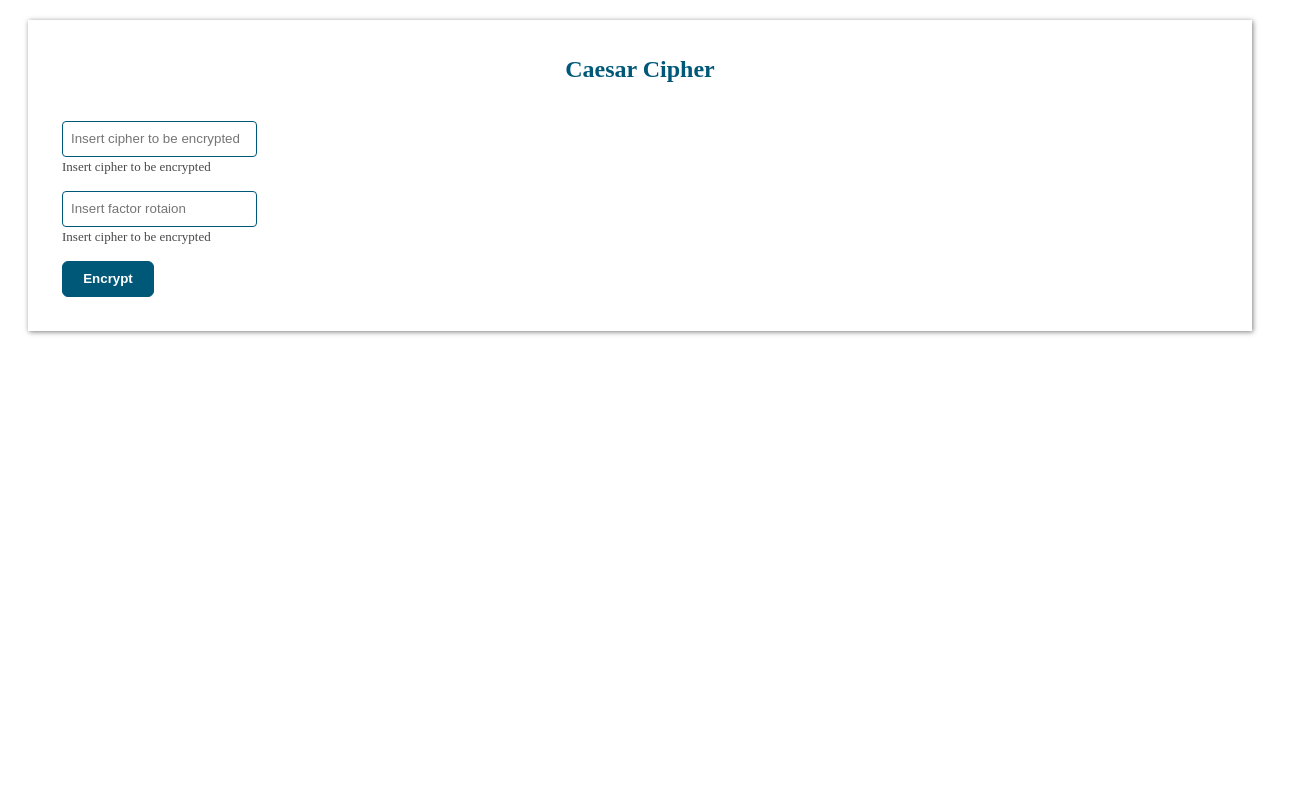
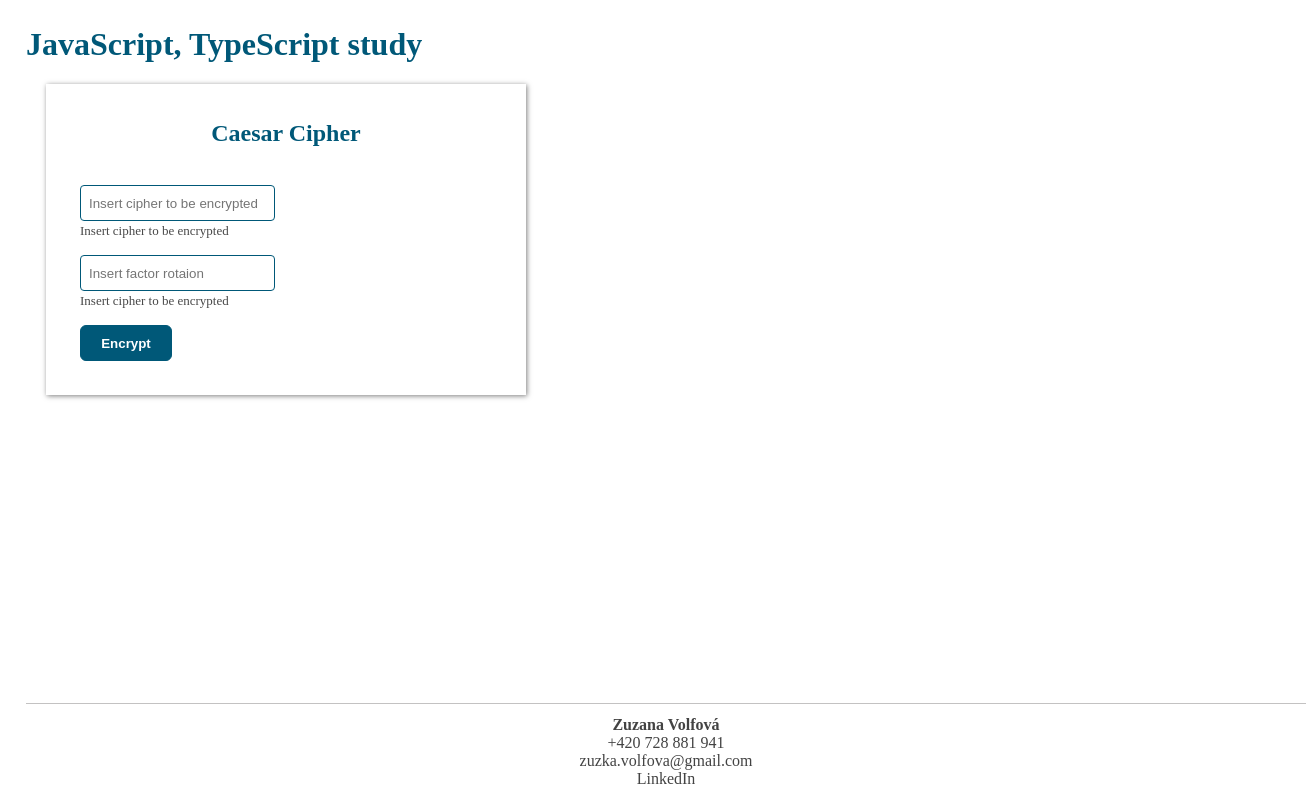
Before and after one commit to zuzanavolfova/javaScriptStudy, a plain HTML site: page index.html in a window 1280 px wide. Shown: the whole page, 1306 px wide, since content can reach past the window. Drawn offline with Linux system fonts and the light colour scheme.

Commit message:
003 header, footer

```diff
--- a/css/colors.scss
+++ b/css/colors.scss
@@ -2,4 +2,8 @@
   --primary-color: #005878;
   --placeholder-color: #484848;
   --light-grey: #c3c2c2;
+  //text colors
+  --text-light-grey: #a7a3a3;
+  --text-medium-grey: #615f5f;
+  --text-dark-grey: #434343;
 }
--- a/css/style.scss
+++ b/css/style.scss
@@ -9,6 +9,9 @@ html {
 ::after {
   box-sizing: inherit;
 }
+body {
+  margin: 26px;
+}
 h1,
 h2,
 h3 {
@@ -17,6 +20,7 @@ h3 {
 .card {
   padding: 16px;
   margin: 20px;
+  max-width: 480px;
   box-shadow: 1px 1px 5px rgba(0, 0, 0, 0.5);
   & h2 {
     text-align: center;
@@ -24,6 +28,7 @@ h3 {
   &__container {
     display: flex;
     margin: auto;
+
     &__inputs {
       width: 200px;
       margin: 18px;
@@ -67,3 +72,24 @@ button.clicked {
   transform: scale(1.2);
   background-color: var(--placeholder-color);
 }
+
+.footer {
+  position: absolute;
+  bottom: 0;
+  display: flex;
+  flex-direction: column;
+  text-align: center;
+  justify-items: center;
+  width: 100%;
+  color: var(--text-dark-grey);
+  padding: 12px 0;
+  border-top: 1px solid var(--light-grey);
+  &__title {
+    color: var(--text-dark-grey);
+    font-weight: 600;
+  }
+  &__link {
+    color: var(--text-dark-grey);
+    text-decoration: none;
+  }
+}
--- a/index.html
+++ b/index.html
@@ -8,6 +8,10 @@
     <title>Document</title>
   </head>
   <body>
+    <header>
+      <h1>JavaScript, TypeScript study</h1>
+    </header>
+    <main>
       <section class="card">
         <h2>Caesar Cipher</h2>
         <div class="card__container">
@@ -54,6 +58,21 @@
       <button class="fizzBuzz__button" onclick="fizzBuzz()">FizzBuzz</button>
       <div class="fizzBuzz__item"></div>
     </section> -->
+    </main>
+    <footer>
+      <div class="footer">
+        <span class="footer__title"> Zuzana Volfová</span>
+        <span> +420 728 881 941</span>
+        <a class="footer__link" href="mailto:zuzka.volfova@gmail.com"
+          >zuzka.volfova@gmail.com</a
+        >
+        <a
+          class="footer__link"
+          href="https://www.linkedin.com/in/zuzana-volfová"
+          >LinkedIn</a
+        >
+      </div>
+    </footer>
     <script src="uiChanges.js"></script>
     <script src="caesarsCipher.js"></script>
     <!-- <script src="script.js"></script> -->
```
Also changed, not shown: css/colors.css, css/style.css. Lines whose indentation alone changed are shown as unchanged.
